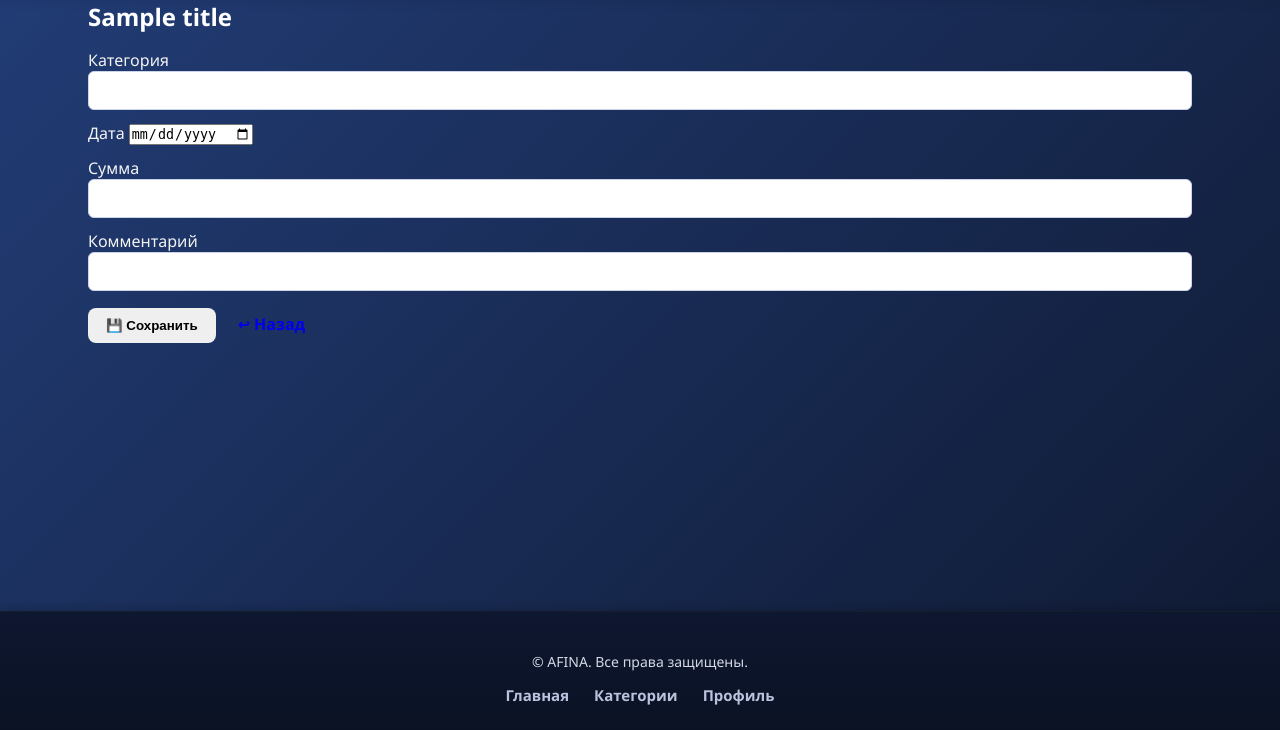
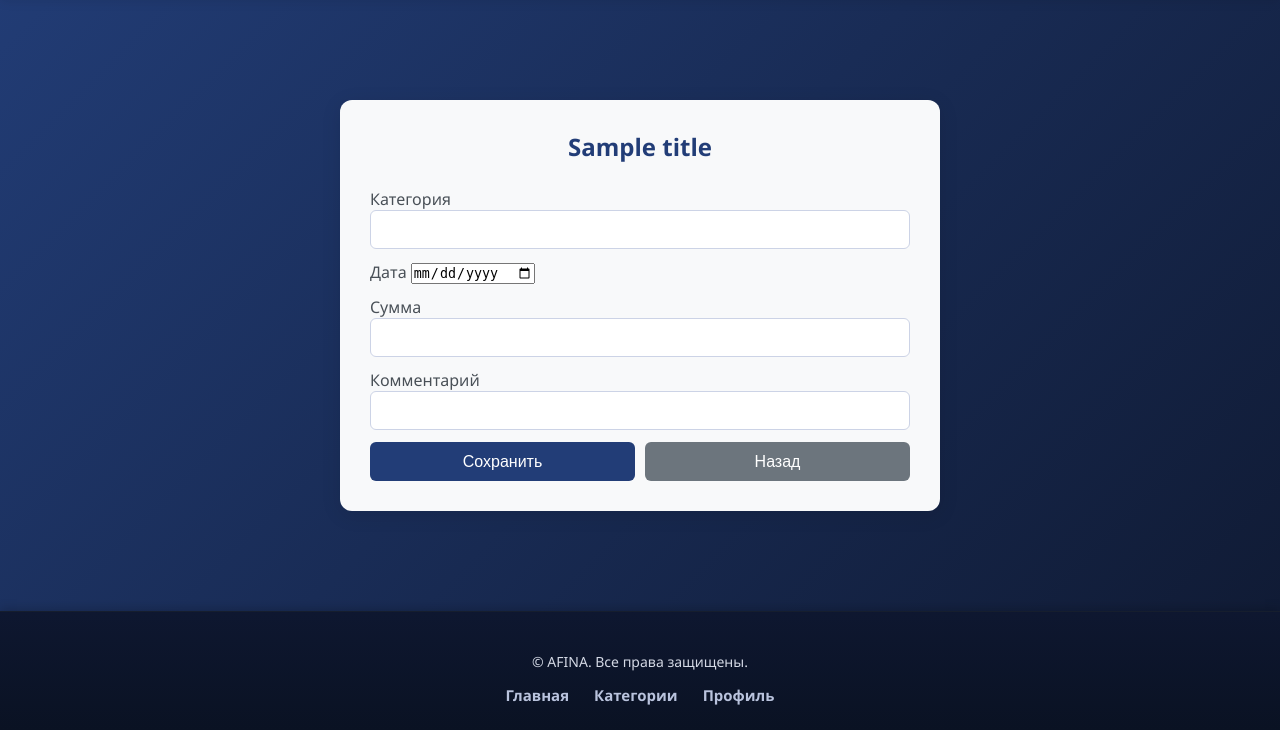
Before and after one commit to Someone1print/Afina, a Django app: template templates/expense_form.html in a window 1280 px wide. Shown: the part 70-800 px from the top of the page. Run offline with Django 5.2, Linux system fonts and the light colour scheme; the template is opened without the code that fills it: most values are stand-ins (such as "Sample title", 1, 10 or a date in 2020); form fields are guessed from the names that the template uses.

Commit message:
Оформила форму добавления/редактирования расходов и доходов

```diff
--- a/templates/expense_form.html
+++ b/templates/expense_form.html
@@ -1,40 +1,135 @@
 {% extends 'base.html' %}
 
+{% block extra_css %}
+<style>
+/* ---------- Форма ---------- */
+.form-container {
+    max-width: 600px;
+    margin: 100px auto 50px; /* форма чуть ниже сверху, центр по горизонтали */
+}
+
+.form-card {
+    background-color: #f8f9fa;
+    border-radius: 12px;
+    padding: 30px;
+    box-shadow: 0 4px 20px rgba(0,0,0,0.1);
+}
+
+.form-card h2 {
+    font-weight: 600;
+    color: #223d77;
+    margin-bottom: 25px;
+    text-align: center;
+}
+
+.form-label {
+    font-weight: 500;
+    color: #495057;
+}
+
+.form-control:focus {
+    box-shadow: 0 0 0 0.2rem rgba(34, 61, 119, 0.25);
+    border-color: #223d77;
+}
+
+.text-danger {
+    font-size: 0.875rem;
+    margin-top: 5px;
+}
+
+/* ---------- Кнопки ---------- */
+.button-group {
+    display: flex;
+    justify-content: space-between;
+    gap: 10px; /* расстояние между кнопками */
+}
+
+.button-group .btn {
+    flex: 1;                 /* равная ширина для всех кнопок */
+    min-width: 120px;        /* минимальная ширина */
+    padding: 10px 0;         /* вертикальный padding */
+    color: #fff;
+    border: none;
+    border-radius: 6px;
+    font-weight: 500;
+    font-family: 'Arial', sans-serif;
+    font-size: 16px;
+    line-height: 1.2;
+    text-align: center;
+    text-decoration: none;
+}
+
+.btn-save {
+    background-color: #223d77;
+}
+
+.btn-save:hover {
+    background-color: #1a2d5b;
+}
+
+.btn-back {
+    background-color: #6c757d;
+}
+
+.btn-back:hover {
+    background-color: #5a6268;
+}
+
+/* Адаптив для маленьких экранов */
+@media (max-width: 400px) {
+    .button-group .btn {
+        font-size: 0.9rem;
+        padding: 8px 0;
+    }
+}
+</style>
+{% endblock %}
+
 {% block content %}
-<div class="container mt-4">
+<div class="form-container">
+    <div class="form-card">
         <h2>{{ title|default:"Добавить расход" }}</h2>
 
         <form method="post">
             {% csrf_token %}
-    <div class="form-group mt-3">
-      <label for="id_category">Категория</label>
+
+            <div class="mb-3">
+                <label for="{{ form.category.id_for_label }}" class="form-label">Категория</label>
                 {{ form.category }}
-    </div>
-
-    <div class="form-group mt-3">
-      <label for="id_date">Дата</label>
-      {{ form.date }}
-      {% if form.date.errors %}
-        <div class="text-danger small">
-          {{ form.date.errors }}
-        </div>
+                {% if form.category.errors %}
+                <div class="text-danger">{{ form.category.errors }}</div>
                 {% endif %}
             </div>
 
-    <div class="form-group mt-3">
-      <label for="id_amount">Сумма</label>
-      {{ form.amount }}
+            <div class="mb-3">
+                <label for="{{ form.date.id_for_label }}" class="form-label">Дата</label>
+                {{ form.date }}
+                {% if form.date.errors %}
+                <div class="text-danger">{{ form.date.errors }}</div>
+                {% endif %}
             </div>
 
-    <div class="form-group mt-3">
-      <label for="id_note">Комментарий</label>
-      {{ form.note }}
+            <div class="mb-3">
+                <label for="{{ form.amount.id_for_label }}" class="form-label">Сумма</label>
+                {{ form.amount }}
+                {% if form.amount.errors %}
+                <div class="text-danger">{{ form.amount.errors }}</div>
+                {% endif %}
             </div>
 
-    <div class="mt-4">
-      <button type="submit" class="btn btn-success">💾 Сохранить</button>
-      <a href="{% url 'expense_list' %}" class="btn btn-secondary">↩ Назад</a>
+            <div class="mb-3">
+                <label for="{{ form.note.id_for_label }}" class="form-label">Комментарий</label>
+                {{ form.note }}
+                {% if form.note.errors %}
+                <div class="text-danger">{{ form.note.errors }}</div>
+                {% endif %}
+            </div>
+
+            <div class="button-group mt-4">
+                <button type="submit" class="btn btn-save">Сохранить</button>
+                <a href="{% url 'expense_list' %}" class="btn btn-back">Назад</a>
             </div>
         </form>
     </div>
+</div>
 {% endblock %}
```
Also changed, not shown: templates/income_form.html (+106 -6 lines). Lines whose indentation alone changed are shown as unchanged.
